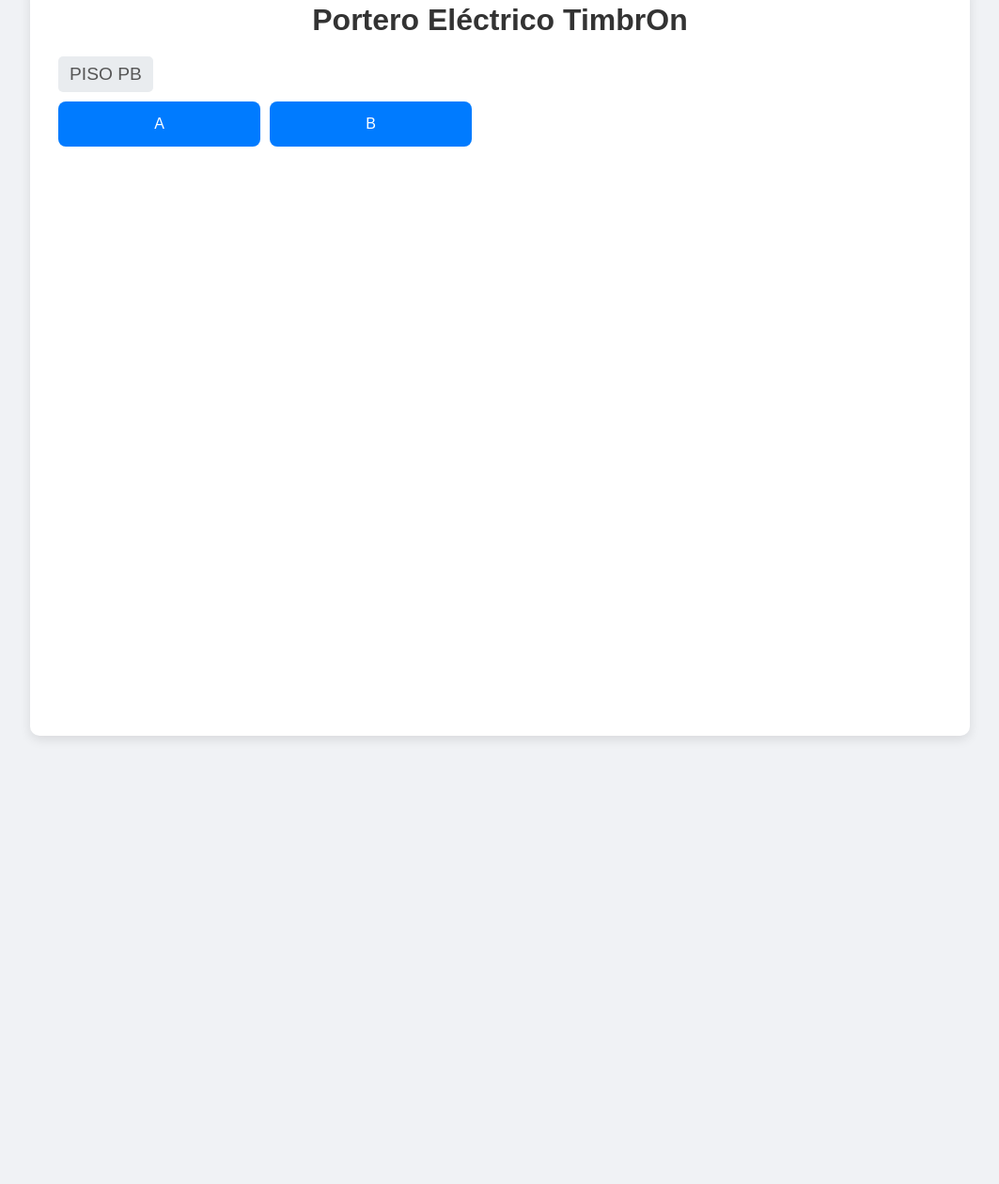
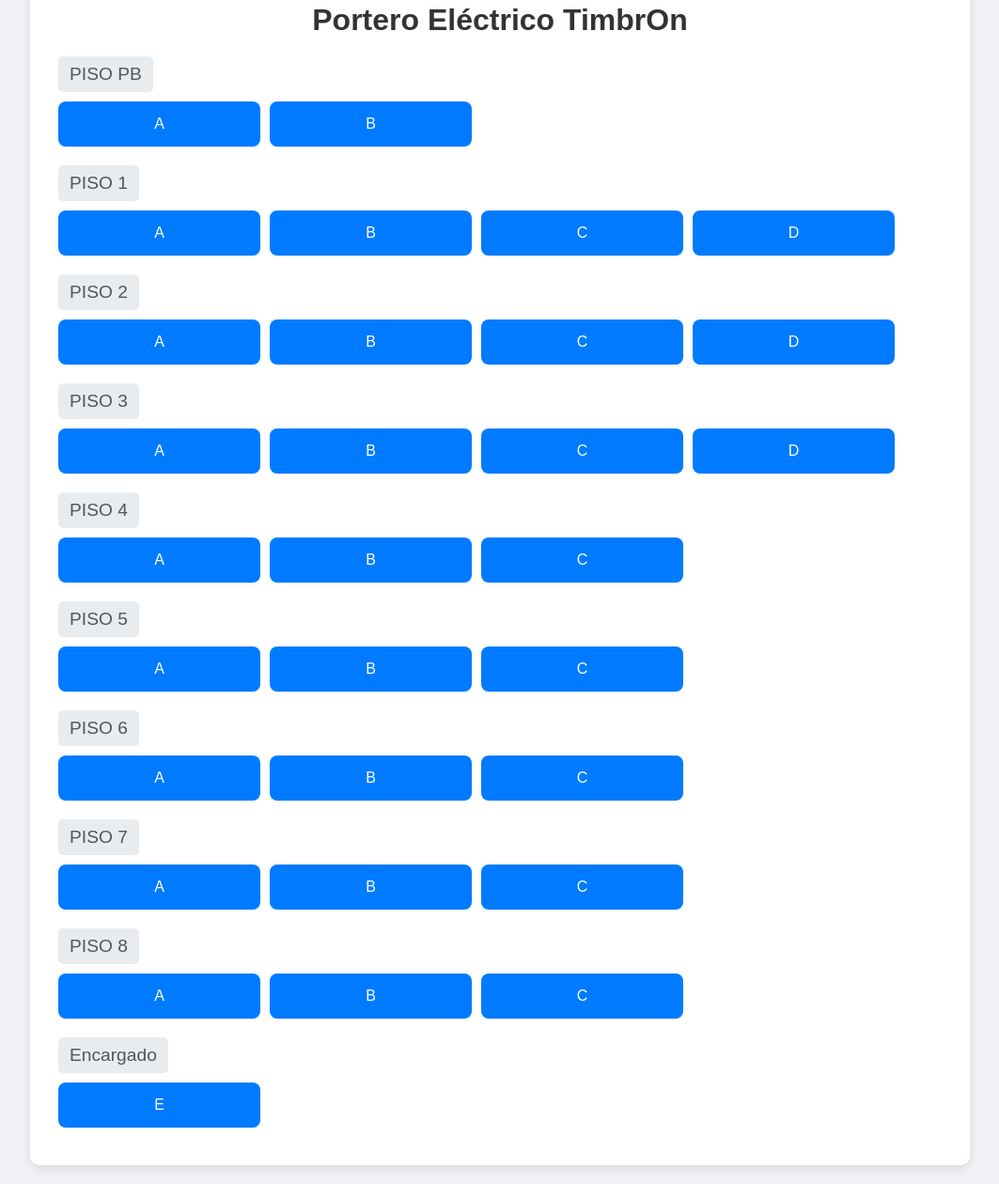
Before and after one commit to Frez15/Timbre, a website: page public/index.html in a window 1280 px wide. Shown: the part 37-1297 px from the top of the page at 94% size, without its empty margins (108-1171 px from the left). Before the commit the page ends 840 px from the top, so only its background shows below. Drawn offline with Linux system fonts and the light colour scheme.

Commit message:
arreglo faltante ind

```diff
--- a/public/index.html
+++ b/public/index.html
@@ -209,9 +209,82 @@
                     <div class="timbre" data-timbre="PB-B">B</div>
                 </div>
             </div>
-            <!-- Pisos 1 al 8 -->
-            <!-- [Tus pisos del 1 al 8 y Encargado E] -->
-            <!-- ... (No se modifican los pisos) ... -->
+             <!-- Pisos 1 al 8 -->
+             <div class="floor" id="floor-1">
+                <div class="floor-title">PISO 1</div>
+                <div class="timbres">
+                    <div class="timbre" data-timbre="1-A">A</div>
+                    <div class="timbre" data-timbre="1-B">B</div>
+                    <div class="timbre" data-timbre="1-C">C</div>
+                    <div class="timbre" data-timbre="1-D">D</div>
+                </div>
+            </div>
+            <div class="floor" id="floor-2">
+                <div class="floor-title">PISO 2</div>
+                <div class="timbres">
+                    <div class="timbre" data-timbre="2-A">A</div>
+                    <div class="timbre" data-timbre="2-B">B</div>
+                    <div class="timbre" data-timbre="2-C">C</div>
+                    <div class="timbre" data-timbre="2-D">D</div>
+                </div>
+            </div>
+            <div class="floor" id="floor-3">
+                <div class="floor-title">PISO 3</div>
+                <div class="timbres">
+                    <div class="timbre" data-timbre="3-A">A</div>
+                    <div class="timbre" data-timbre="3-B">B</div>
+                    <div class="timbre" data-timbre="3-C">C</div>
+                    <div class="timbre" data-timbre="3-D">D</div>
+                </div>
+            </div>
+            <div class="floor" id="floor-4">
+                <div class="floor-title">PISO 4</div>
+                <div class="timbres">
+                    <div class="timbre" data-timbre="4-A">A</div>
+                    <div class="timbre" data-timbre="4-B">B</div>
+                    <div class="timbre" data-timbre="4-C">C</div>
+                </div>
+            </div>
+            <div class="floor" id="floor-5">
+                <div class="floor-title">PISO 5</div>
+                <div class="timbres">
+                    <div class="timbre" data-timbre="5-A">A</div>
+                    <div class="timbre" data-timbre="5-B">B</div>
+                    <div class="timbre" data-timbre="5-C">C</div>
+                </div>
+            </div>
+            <div class="floor" id="floor-6">
+                <div class="floor-title">PISO 6</div>
+                <div class="timbres">
+                    <div class="timbre" data-timbre="6-A">A</div>
+                    <div class="timbre" data-timbre="6-B">B</div>
+                    <div class="timbre" data-timbre="6-C">C</div>
+                </div>
+            </div>
+            <div class="floor" id="floor-7">
+                <div class="floor-title">PISO 7</div>
+                <div class="timbres">
+                    <div class="timbre" data-timbre="7-A">A</div>
+                    <div class="timbre" data-timbre="7-B">B</div>
+                    <div class="timbre" data-timbre="7-C">C</div>
+                </div>
+            </div>
+            <div class="floor" id="floor-8">
+                <div class="floor-title">PISO 8</div>
+                <div class="timbres">
+                    <div class="timbre" data-timbre="8-A">A</div>
+                    <div class="timbre" data-timbre="8-B">B</div>
+                    <div class="timbre" data-timbre="8-C">C</div>
+                </div>
+            </div>
+            <!-- Encargado E -->
+            <div class="floor" id="floor-E">
+                <div class="floor-title">Encargado</div>
+                <div class="timbres">
+                    <div class="timbre" data-timbre="E-Encargado">E</div>
+                </div>
+            </div>
+        </div>
         </div>
         <!-- Sección de Intercom -->
         <div class="intercom-section" id="intercom-section">
```
